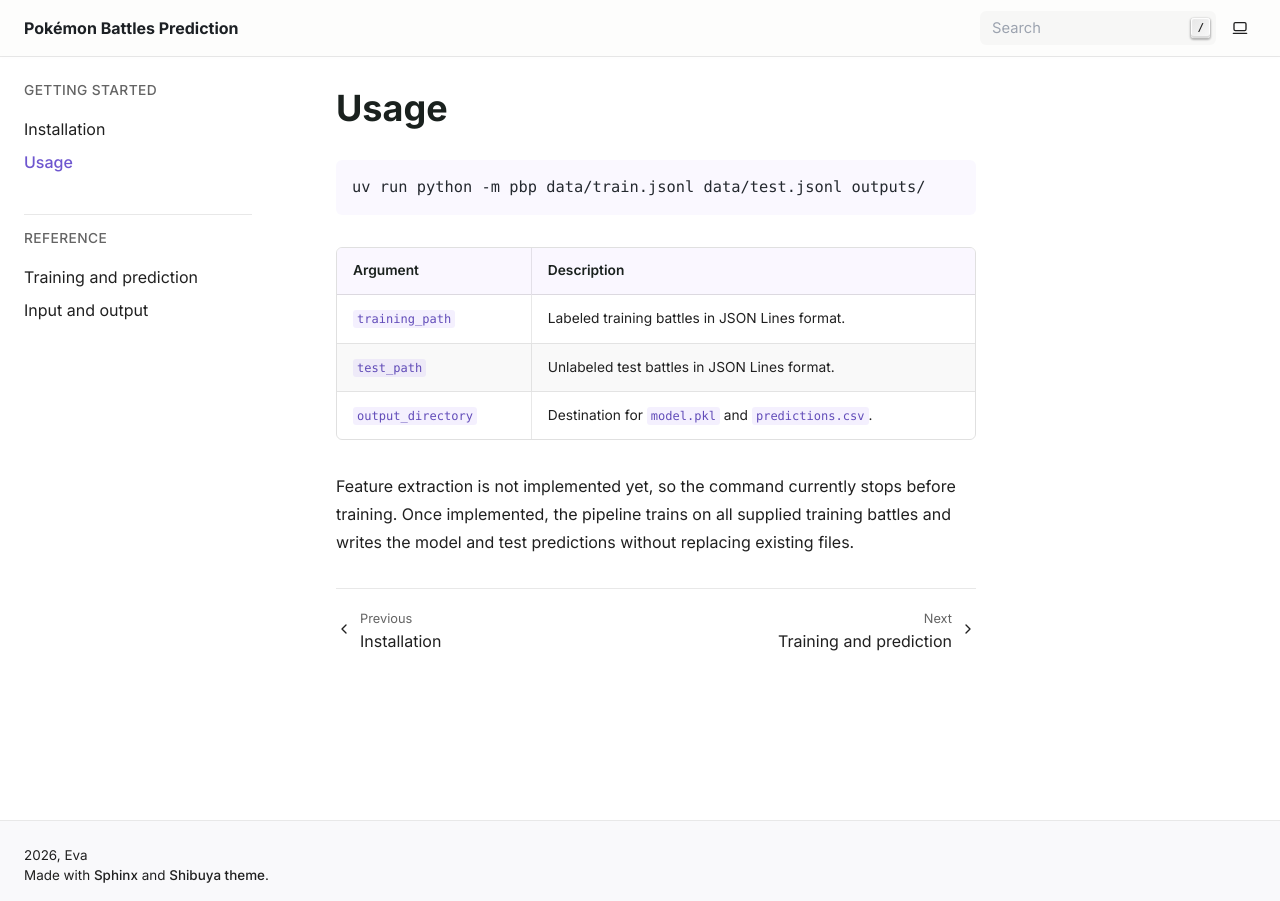
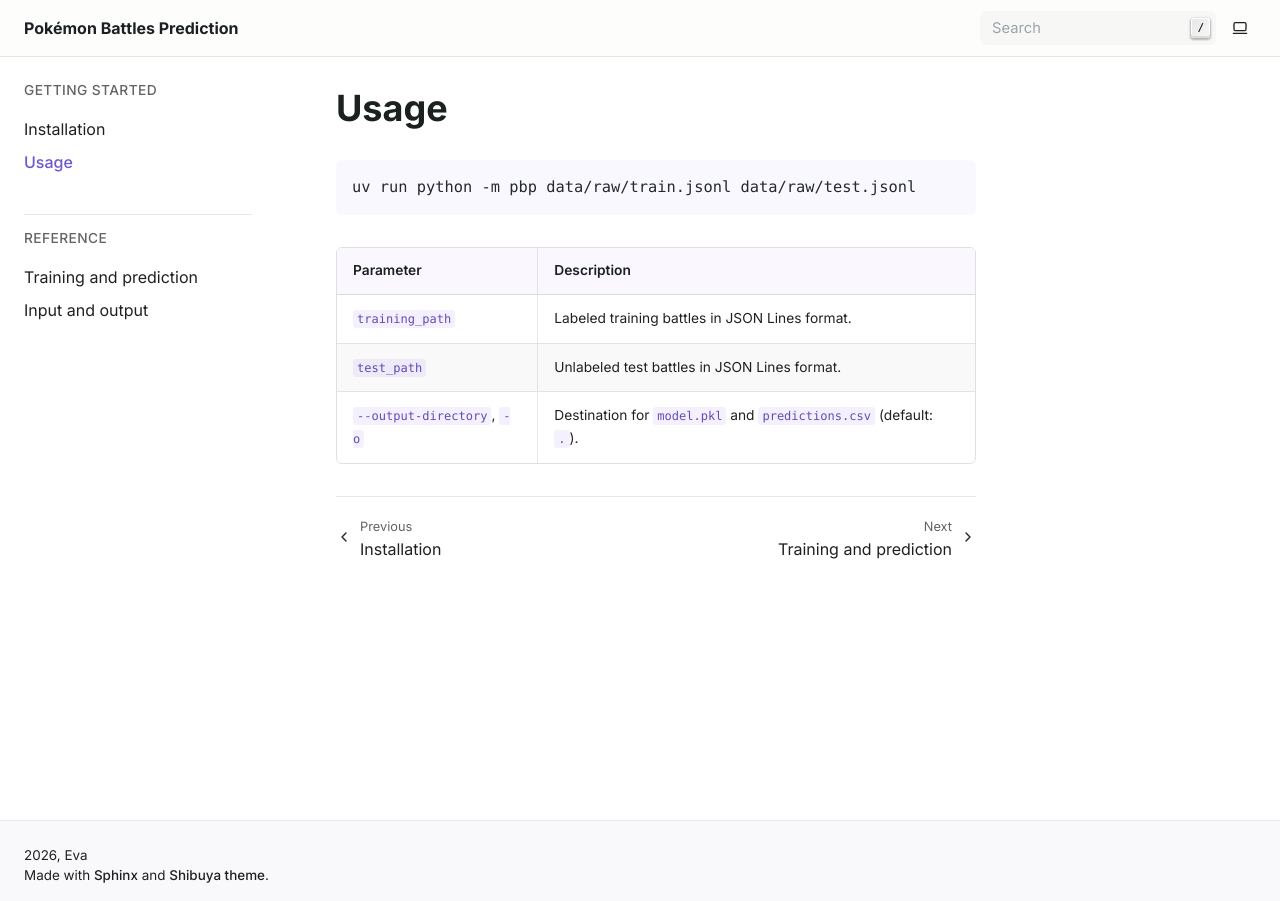
Before and after one commit to evaevangelisti/PBP, a Sphinx documentation site: the page built from docs/source/usage.md, in a window 1280 px wide. Built offline with Sphinx 7.4.7, drawn with Linux system fonts in a browser that asks for light colours.

Commit message:
feat: make output optional and refresh data paths and documentation

````diff
--- a/README.md
+++ b/README.md
@@ -13,5 +13,11 @@
 ## Usage
 
 ```sh
-uv run python -m pbp data/train.jsonl data/test.jsonl outputs/
+uv run python -m pbp data/raw/train.jsonl data/raw/test.jsonl
 ```
+
+| Parameter | Description |
+| --- | --- |
+| `training_path` | Labeled training battles in JSON Lines format. |
+| `test_path` | Unlabeled test battles in JSON Lines format. |
+| `--output-directory`, `-o` | Destination for `model.pkl` and `predictions.csv` (default: `.`). |
--- a/docs/source/usage.md
+++ b/docs/source/usage.md
@@ -3,13 +3,3 @@
 ```{include} ../../README.md
 :start-after: "## Usage"
 ```
-
-| Argument | Description |
-| --- | --- |
-| `training_path` | Labeled training battles in JSON Lines format. |
-| `test_path` | Unlabeled test battles in JSON Lines format. |
-| `output_directory` | Destination for `model.pkl` and `predictions.csv`. |
-
-Feature extraction is not implemented yet, so the command currently stops before
-training. Once implemented, the pipeline trains on all supplied training battles
-and writes the model and test predictions without replacing existing files.
````
Also changed, not shown: docs/source/installation.md (+0 -10 lines), 2 other files.
